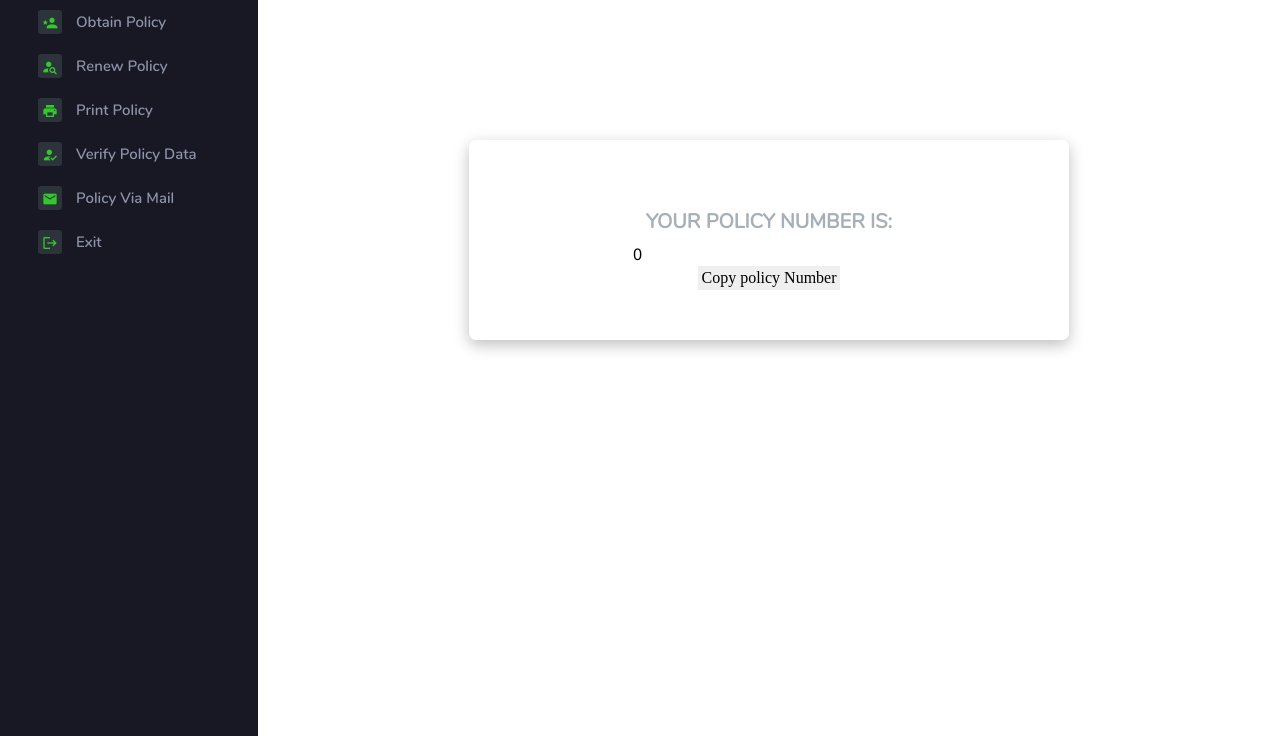
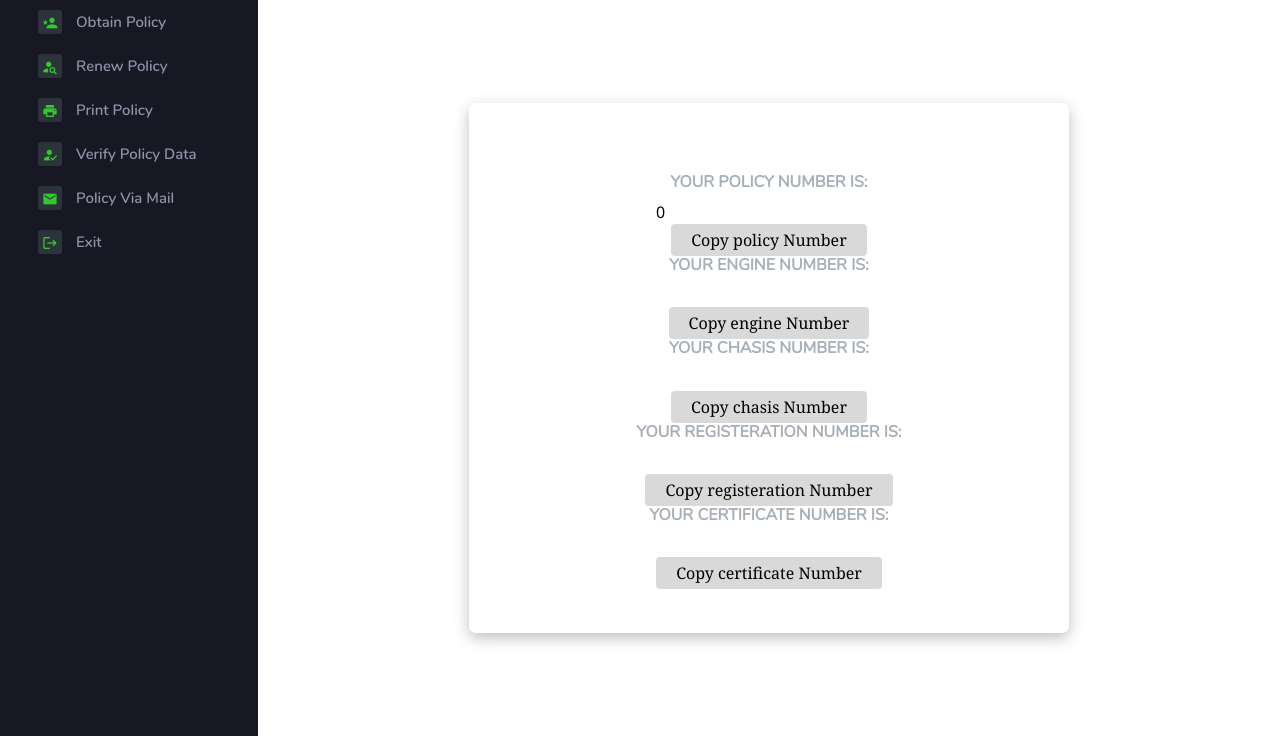
Before and after one commit to bosskings/carInsurance, a PHP site: page /policy_page.php in a window 1280 px wide. Shown: the part 64-800 px from the top of the page. Run offline with PHP 8.4, Linux system fonts and the light colour scheme; the visitor is signed in with stand-in values (Sample User, id 1); data comes from the database, SQL or seed files in the repository; data that the repository does not hold is empty.

Commit message:
made changes

```diff
--- a/policy_page.php
+++ b/policy_page.php
@@ -52,11 +52,15 @@ function policy_num($page_id) {
 
     global $conn;
 
-    $select = "SELECT policy_no FROM obtain_policy WHERE id = '$page_id' ";
+    $select = "SELECT * FROM obtain_policy WHERE id = '$page_id' ";
     $select = mysqli_query($conn, $select);
     if(mysqli_num_rows($select) > 0) {
         $fetch_no = mysqli_fetch_assoc($select);
         $GLOBALS['pol_no'] = $fetch_no['policy_no'];
+        $GLOBALS['engine_no'] = $fetch_no['engine_no'];
+        $GLOBALS['chasis_no'] = $fetch_no['chasis_no'];
+        $GLOBALS['reg_no'] = $fetch_no['reg_no'];
+        $GLOBALS['cert_no'] = $fetch_no['id'];
     }else{
         $GLOBALS['pol_no'] = "0";
     }
@@ -142,13 +146,31 @@ policy_num($new_id);
     </nav>
 
 <div class="pol-box">
-    <h3>YOUR POLICY NUMBER IS: </h3><b></b>
+    <h5>YOUR POLICY NUMBER IS: </h5><b></b>
     <input type="text" value="<?php if(isset($pol_no)) echo $pol_no; ?>" id="myInput"><br>
     <button id="copy" onclick="myFunction()">Copy policy Number</button>
+
+    <h5>YOUR ENGINE NUMBER IS: </h5><b></b>
+    <input type="text" value="<?php if(isset($engine_no)) echo $engine_no; ?>" id="engineNum"><br>
+    <button id="copy" onclick="engineNum()">Copy engine Number</button>
+
+    <h5>YOUR CHASIS NUMBER IS: </h5><b></b>
+    <input type="text" value="<?php if(isset($chasis_no)) echo $chasis_no; ?>" id="chasisNum"><br>
+    <button id="copy" onclick="chasisNum()">Copy chasis Number</button>
+
+    <h5>YOUR REGISTERATION NUMBER IS: </h5><b></b>
+    <input type="text" value="<?php if(isset($reg_no)) echo $reg_no; ?>" id="regNum"><br>
+    <button id="copy" onclick="regNum()">Copy registeration Number</button>
+
+    <h5>YOUR CERTIFICATE NUMBER IS: </h5><b></b>
+    <input type="text" value="<?php if(isset($cert_no)) echo $cert_no; ?>" id="certNum"><br>
+    <button id="copy" onclick="certNum()">Copy certificate Number</button>
+
     <p style="text-align:center"><b id="demo"></b></p>
 </div>
 
 <script>
+
 function myFunction() {
   var copyText = document.getElementById("myInput");
   copyText.select();
@@ -156,6 +178,39 @@ function myFunction() {
   document.execCommand("copy");
   document.getElementById('demo').innerHTML = "Copied ✅";
 }
+
+function engineNum() {
+  var copyText = document.getElementById("engineNum");
+  copyText.select();
+  copyText.setSelectionRange(0, 99999)
+  document.execCommand("copy");
+  document.getElementById('demo').innerHTML = "Copied ✅";
+}
+
+function chasisNum() {
+  var copyText = document.getElementById("chasisNum");
+  copyText.select();
+  copyText.setSelectionRange(0, 99999)
+  document.execCommand("copy");
+  document.getElementById('demo').innerHTML = "Copied ✅";
+}
+
+function regNum() {
+  var copyText = document.getElementById("regNum");
+  copyText.select();
+  copyText.setSelectionRange(0, 99999)
+  document.execCommand("copy");
+  document.getElementById('demo').innerHTML = "Copied ✅";
+}
+
+function certNum() {
+  var copyText = document.getElementById("certNum");
+  copyText.select();
+  copyText.setSelectionRange(0, 99999)
+  document.execCommand("copy");
+  document.getElementById('demo').innerHTML = "Copied ✅";
+}
+
 </script>
 
   <!-- container-scroller -->
@@ -188,10 +243,10 @@ function myFunction() {
     .pol-box{
         /* border:2px solid black; */
         border-radius:7px;
-        height:200px;
+        height:530px;
         width: 600px;
         box-shadow:0px 5px 15px rgba(0,0,0,0.25);
-        margin: 140px auto;
+        margin: auto;
         text-align:center;
         padding:70px;
         font-family:segoe ui;
@@ -201,11 +256,13 @@ function myFunction() {
     }
     #copy{
       border:none;
-      padding:3px;
-      font-family:calibri body;
+      border-radius:4px;
+      padding:5px 20px;
+      background: #d9d9d9;
+      font-family:cambria;
     }
     input{
       border:none;
-      width: 60%;
+      width: 50%;
     }
 </style>
```
